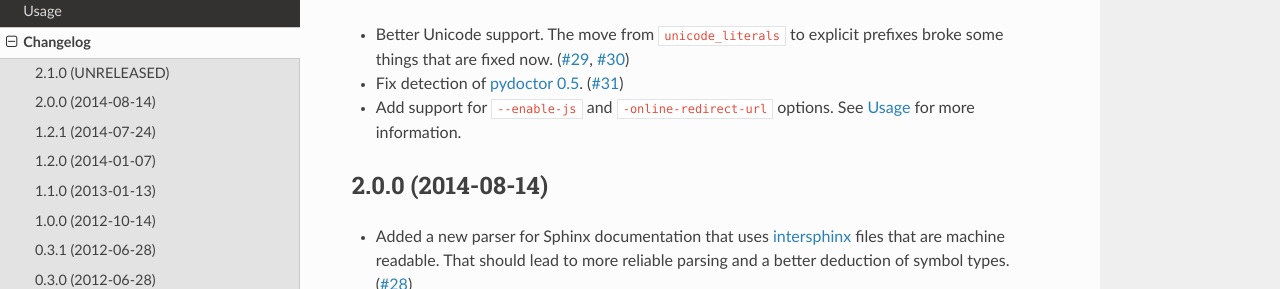
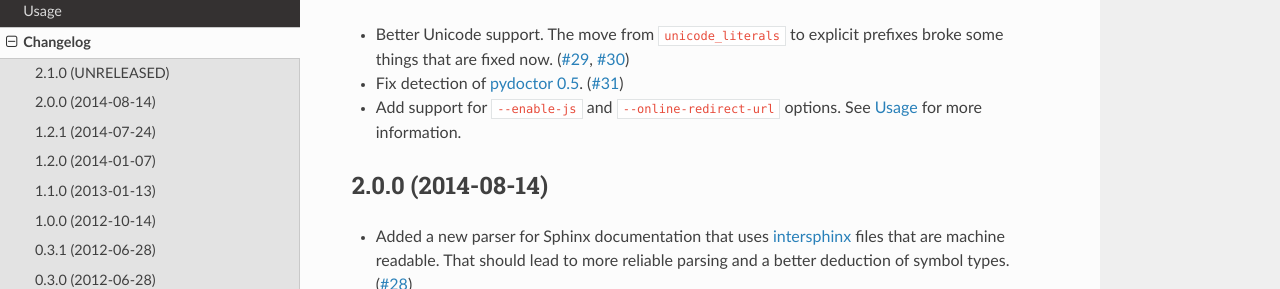
Before and after one commit to hynek/doc2dash, a Sphinx documentation site: the page built from docs/changelog.rst, in a window 1280 px wide and 900 px high. Shown: the part 193-482 px from the top of the window. Built offline with Sphinx 7.4.7 and the Read the Docs theme 2.0.0, drawn with Linux system fonts in a browser that asks for light colours.

Commit message:
fix docs typo

```diff
--- a/docs/changelog.rst
+++ b/docs/changelog.rst
@@ -11,7 +11,7 @@
   The move from ``unicode_literals`` to explicit prefixes broke some things that are fixed now.
   (`#29 <https://github.com/hynek/doc2dash/issues/29>`_, `#30 <https://github.com/hynek/doc2dash/issues/30>`_)
 - Fix detection of `pydoctor 0.5 <http://bazaar.launchpad.net/~mwhudson/pydoctor/dev/revision/605>`_. (`#31 <https://github.com/hynek/doc2dash/issues/31>`_)
-- Add support for ``--enable-js`` and ``-online-redirect-url`` options. See :doc:`/usage` for more information.
+- Add support for ``--enable-js`` and ``--online-redirect-url`` options. See :doc:`/usage` for more information.
 
 
 2.0.0 (2014-08-14)
```
